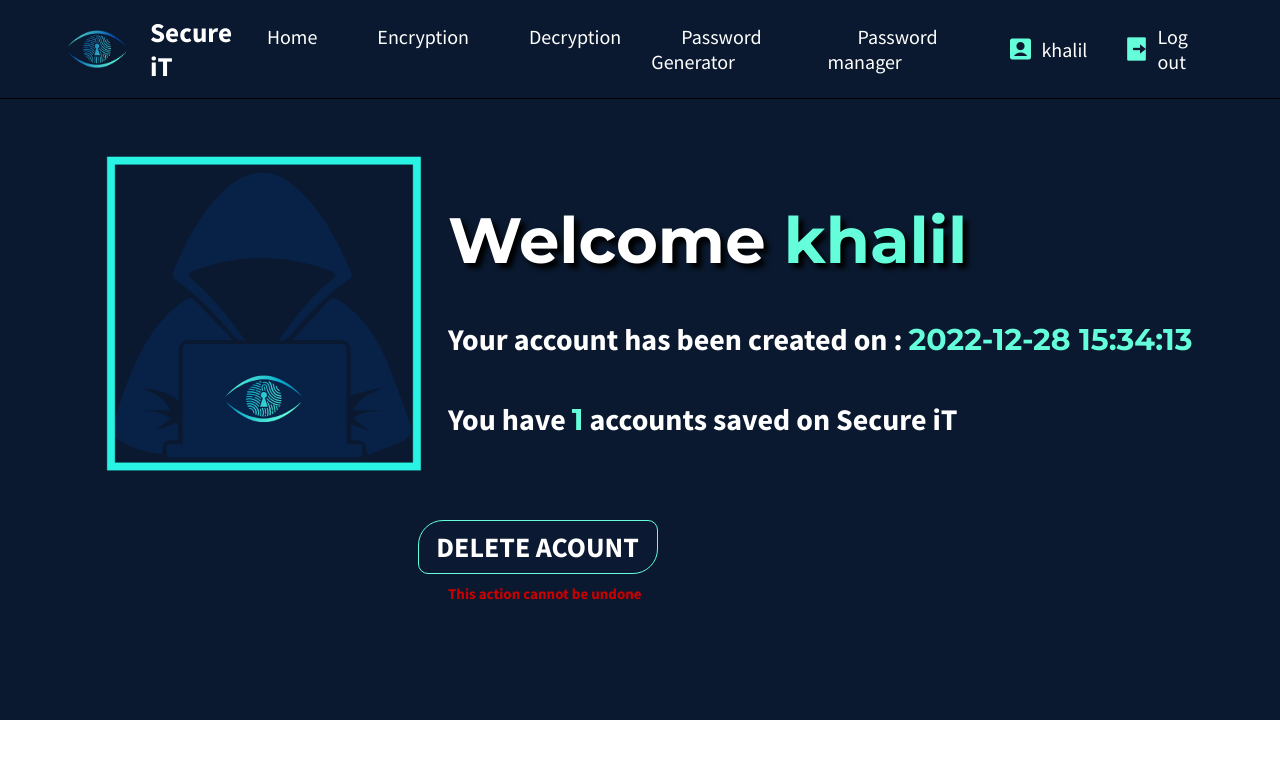
After one commit to khalil-hamidani/Secure-it, a Flask app: page /user in a window 1280 px wide. The commit adds this page. Shown: the top 759 px of the page. Run offline with Flask 2, Linux system fonts and the light colour scheme; a user stored in the database is signed in; some libraries are stand-ins or nearby versions.

Commit message:
Update 0.2

```diff
--- a/app.py
+++ b/app.py
@@ -7,7 +7,6 @@ from cs50 import SQL
 app = Flask(__name__)
 
 app.config["TEMPLATES_AUTO_RELOAD"] = True
-
 app.config["SESSION_PERMANENT"] = False
 app.config["SESSION_TYPE"] = "filesystem"
 Session(app)
@@ -22,35 +21,51 @@ def after_request(response):
     response.headers["Pragma"] = "no-cache"
     return response
 
+
 @app.route("/")
 def index():
-    return render_template("index.html",nav=True)
+    user = "Account"
+    if session.get("user_id"):
+        user = db.execute("SELECT name FROM users WHERE id = ?",session["user_id"])[0]
+    return render_template("index.html",nav=True,user=user)
 
 
 @app.route("/encryption")
 @login_required
 def encryption():
-    return render_template("encryption.html",nav=True)
+    user = "Account"
+    if session.get("user_id"):
+        user = db.execute("SELECT name FROM users WHERE id = ?",session["user_id"])[0]
+    return render_template("encryption.html",nav=True,user=user)
 
 
 @app.route("/decryption")
 @login_required
 def decryption():
-    return render_template("decryption.html",nav=True)
+    user = "Account"
+    if session.get("user_id"):
+        user = db.execute("SELECT name FROM users WHERE id = ?",session["user_id"])[0]
+    return render_template("decryption.html",nav=True,user=user)
 
 
 @app.route("/passwordGen")
 @login_required
 def passwordGen():
-    return render_template("passwordsGen.html",nav=True)
+    user = "Account"
+    if session.get("user_id"):
+        user = db.execute("SELECT name FROM users WHERE id = ?",session["user_id"])[0]
+    return render_template("passwordsGen.html",nav=True,user=user)
 
 
 @app.route("/passwordMan",methods=["GET", "POST"])
 @login_required
 def passwordMan():
+    user = "Account"
+    if session.get("user_id"):
+        user = db.execute("SELECT name FROM users WHERE id = ?",session["user_id"])[0]
     if request.method == "GET":
         accounts = db.execute("SELECT * FROM passwords WHERE user_id = ?",session["user_id"])
-        return render_template("passwordMan.html",nav=True,accounts=accounts)
+        return render_template("passwordMan.html",nav=True,accounts=accounts,user=user)
     else:
         accountName = request.form.get("name")
         accountPassword = request.form.get("password")
@@ -120,6 +135,7 @@ def logout():
     session.clear()
     return redirect("/")
 
+
 @app.route("/register", methods=["GET", "POST"])
 def register():
     if request.method == "GET":
@@ -143,6 +159,26 @@ def register():
         return redirect("/")
 
 
+@app.route("/user")
+@login_required
+def user():
+    user = "Account"
+    if session.get("user_id"):
+        user = db.execute("SELECT * FROM users WHERE id = ?",session["user_id"])[0]
+        nbr = len(db.execute("SELECT * FROM passwords WHERE user_id = ?",session["user_id"]))
+    return render_template("user.html",nav=True,user=user,nbr=nbr)
+
+
+@app.route("/deleteAccount", methods=["POST"])
+def deleteAccount():
+    if request.method == "POST":
+        id = request.form.get("id")
+        if id :
+            db.execute("DELETE FROM passwords WHERE user_id = ?;",session["user_id"])
+            db.execute("DELETE FROM users WHERE id = ?;",session["user_id"])
+            session.clear()
+        return redirect("/")
+
 def error(msg):
     return render_template("bad.html",msg=msg)
 
--- /dev/null
+++ b/static/scripts/global.js
@@ -0,0 +1,37 @@
+const body = document.querySelector("body");
+const lis = document.getElementsByClassName("11");
+
+switch (body.id) {
+  case "":
+    for (const li of lis) {
+      li.classList.remove("active")
+    }
+    lis[0].classList.add("active")
+    break;
+    case "Encryption":
+      for (const li of lis) {
+        li.classList.remove("active")
+      }
+      lis[1].classList.add("active")
+      break;
+      case "Decryption":
+      for (const li of lis) {
+        li.classList.remove("active")
+      }
+      lis[2].classList.add("active")
+      break;
+      case "passwordsGen":
+      for (const li of lis) {
+        li.classList.remove("active")
+      }
+      lis[3].classList.add("active")
+      break;
+      case "passman":
+      for (const li of lis) {
+        li.classList.remove("active")
+      }
+      lis[4].classList.add("active")
+      break;
+  default:
+    break;
+}
--- a/static/scripts/passMan.js
+++ b/static/scripts/passMan.js
@@ -1,6 +1,6 @@
 function showpassword(id) {
     var input = document.getElementById(id);
-    var icon = document.getElementById("passwordIcon");
+    var icon = document.getElementById("a"+id);
     if (input.type === "password") {
       input.type = "text";
       icon.classList.remove("ri-lock-unlock-fill")
--- a/static/styles/styles.css
+++ b/static/styles/styles.css
@@ -141,8 +141,7 @@ header {
 
 /*? -------------------------------- 2) first container -----------------------#1100ff */
 .firstContainer {
-    /* background-image: linear-gradient(rgba(100, 255, 219, 0.009), rgba(100, 255, 219, 0.009)), url(../img/main.png); */
-    background-image: linear-gradient(rgba(100, 255, 219, 0.009), rgba(100, 255, 219, 0.009)), url(../img/user.png);
+    background-image: linear-gradient(rgba(100, 255, 219, 0.009), rgba(100, 255, 219, 0.009)), url(../img/main.png);
     background-repeat: no-repeat;
     height: 100vh;
     margin: 0 0;
@@ -827,7 +826,6 @@ a {
 
 .Encryption-output-result-container #cipher {
     word-wrap: break-word;
-    overflow-y: hidden;
     height: 100%;
     font-size: 30px;
     padding: 5px;
@@ -857,7 +855,9 @@ a {
     padding: 10px;
     margin: 0;
 }
-
+.hiddenOpt{
+    display: none;
+}
 /*! -------------------------------- V- Form.html-----------------------------#ff0000 */
 #login {
     background: url(/static/img/form.png), rgba(10, 25, 47, 0.99);
@@ -1138,3 +1138,108 @@ tbody tr:nth-of-type(even) {
     color: #060f1c;
     border: 1px solid #000000;
 }
+
+/*! -------------------------------- VIII- account.html-----------------------------#ff0000 */
+/*? -------------------------------- 1) body  --------------------#1100ff */
+#user_account {
+    background: url(/static/img/user.png);
+    background-repeat: no-repeat;
+    background-size: cover;
+}
+
+#user_account h1 {
+    position: absolute;
+    font-family: 'Montserrat';
+    z-index: 0;
+    text-align: center;
+    top: 25%;
+    left: 35%;
+    font-size: 4rem;
+    margin: auto;
+    margin-bottom: 25px;
+    text-shadow: 5px 5px 5px #000000;
+    color: white;
+}
+#user_account span.hi {
+    color: #64ffda !important;
+    font-family: "Montserrat";
+}
+
+#user_account span.important {
+    color: rgb(200, 0, 0);
+
+}
+
+#user_account h2 {
+    font-family: 'Source Sans Pro';
+    padding: 0px;
+    position: absolute;
+    z-index: 0;
+    text-align: center;
+    top: 40%;
+    left: 35%;
+    margin: auto auto;
+    font-size: 30px;
+    max-width: 900px;
+}
+
+#user_account h3 {
+    font-family: 'Source Sans Pro';
+    padding: 0px;
+    position: absolute;
+    z-index: 0;
+    text-align: center;
+    top: 50%;
+    left: 35%;
+    margin: auto auto;
+    font-size: 30px;
+    max-width: 900px;
+
+}
+
+#user_account input.hi {
+    transition: all 0.25s cubic-bezier(0.645, 0.045, 0.355, 1);
+    border: 1px solid #64ffda;
+    cursor: pointer;
+    position: absolute;
+    display: flex;
+    align-items: center;
+    justify-content: center;
+    left: 42%;
+    top: 65%;
+    transform: translateX(-50%);
+    text-decoration: none !important;
+    font-weight: bold;
+    border-radius: 25px 10px 25px 10px;
+    text-transform: uppercase;
+    color: white;
+    font-size: 1.75rem;
+    width: 15rem;
+    padding: 0.5rem;
+    background-color: var(--sec-color);
+
+}
+
+#user_account input.hi:hover {
+    background-color: rgb(200, 0, 0);
+    color: #060f1c;
+    border: 1px solid #000000;
+}
+
+#user_account input.hi:active {
+    background-color: rgba(200, 0, 0, 0.5);
+    color: #000000;
+    border: 1px solid #000000;
+}
+#user_account h4 {
+    font-family: 'Source Sans Pro';
+    padding: 0px;
+    position: absolute;
+    z-index: 0;
+    text-align: center;
+    top: 73%;
+    left: 35%;
+    margin: auto auto;
+    font-size: 15px;
+    max-width: 900px;
+}
--- a/templates/passwordMan.html
+++ b/templates/passwordMan.html
@@ -27,7 +27,7 @@
           <td>
             <input id="{{row.id}}" type="password" style="width: 60%; height: 38px; font-size: 18px; padding-left: 9px" value="{{row.password}}"/>
 
-            <i id="passwordIcon" class="ri-lock-unlock-fill" style="color: #64ffda; margin-left: 15px; cursor: pointer;" onclick=showpassword("{{row.id}}")></i>
+            <i id="a{{row.id}}" class="ri-lock-unlock-fill" style="color: #64ffda; margin-left: 15px; cursor: pointer;" onclick=showpassword("{{row.id}}")></i>
           </td>
           <td>
             <a href="{{row.link}}" target="_blank">Visit Link <i class="ri-link"></i></a>
--- a/templates/template.html
+++ b/templates/template.html
@@ -2,6 +2,7 @@
 <html>
   <head>
     <meta charset="utf-8" />
+    <link rel="icon" type="image/x-icon" href="/static/img/ico.ico">
     <meta name="viewport" content="width=device-width, initial-scale=1" />
     <title>{% block title %}{% endblock %}</title>
     <link rel="stylesheet" type="text/css" href="/static/styles/styles.css" />
@@ -22,15 +23,15 @@
         <img src="static/img/logo.png" alt="Logo" width="80" />
         <span>Secure iT</span></a>
       <ul class="navbar">
-        <li><a href="/" class="active">Home</a></li>
-        <li><a href="/encryption">Encryption</a></li>
-        <li><a href="decryption">Decryption</a></li>
-        <li><a href="/passwordGen">Password Generator</a></li>
-        <li><a href="/passwordMan">Password manager</a></li>
+        <li><a class=" 11" href="/">Home</a></li>
+        <li><a class="11" href="/encryption">Encryption</a></li>
+        <li><a class="11" href="decryption">Decryption</a></li>
+        <li><a class="11" href="/passwordGen">Password Generator</a></li>
+        <li><a class="11" href="/passwordMan">Password manager</a></li>
       </ul>
       {% if session["user_id"] %}
       <div class="main">
-        <a href="/" class="user"><i class="ri-account-box-fill"></i>Account</a>
+        <a href="/user" class="user"><i class="ri-account-box-fill"></i>{{user.name}}</a>
         <a href="/logout" class="user"><i class="ri-logout-box-r-fill"></i>Log out</a>
       </div>
       {% else %}
@@ -42,5 +43,6 @@
     </header>
     {% endif %}
     {% block main %} {% endblock %}
+    <script src="/static/scripts/global.js"></script>
   </body>
 </html>
--- /dev/null
+++ b/templates/user.html
@@ -0,0 +1,19 @@
+{% extends "template.html" %}
+
+{% block title %}Secure iT{% endblock %}
+
+{% block id %}user_account{% endblock %}
+
+{% block main %}
+
+<h1>Welcome <span class="hi">{{user.name}}<span></h1>
+<h2>Your account has been created on :  <span class="hi">{{user.time}}<span></h2>
+<h3>You have <span class="hi">{{nbr}}</span> accounts saved on Secure iT</h3>
+
+<form action="/deleteAccount" method="post">
+    <input  type="hidden" name="id" value="{{user.id}}">
+    <input class="hi" type="submit" value="Delete acount">
+</form>
+<h4><span class="important">This action cannot be undone</span></h4>
+
+{% endblock %}
```
Also changed, not shown: static/scripts/decryption.js (+38 -1 lines), templates/decryption.html (+11 -8 lines), account.html (deleted), schema.png (deleted), secure.db, static/img/form.png, static/img/ico.ico (added), static/img/user.png, static/scripts/encryption.js (line endings or trailing spaces), static/secure.db (deleted).
